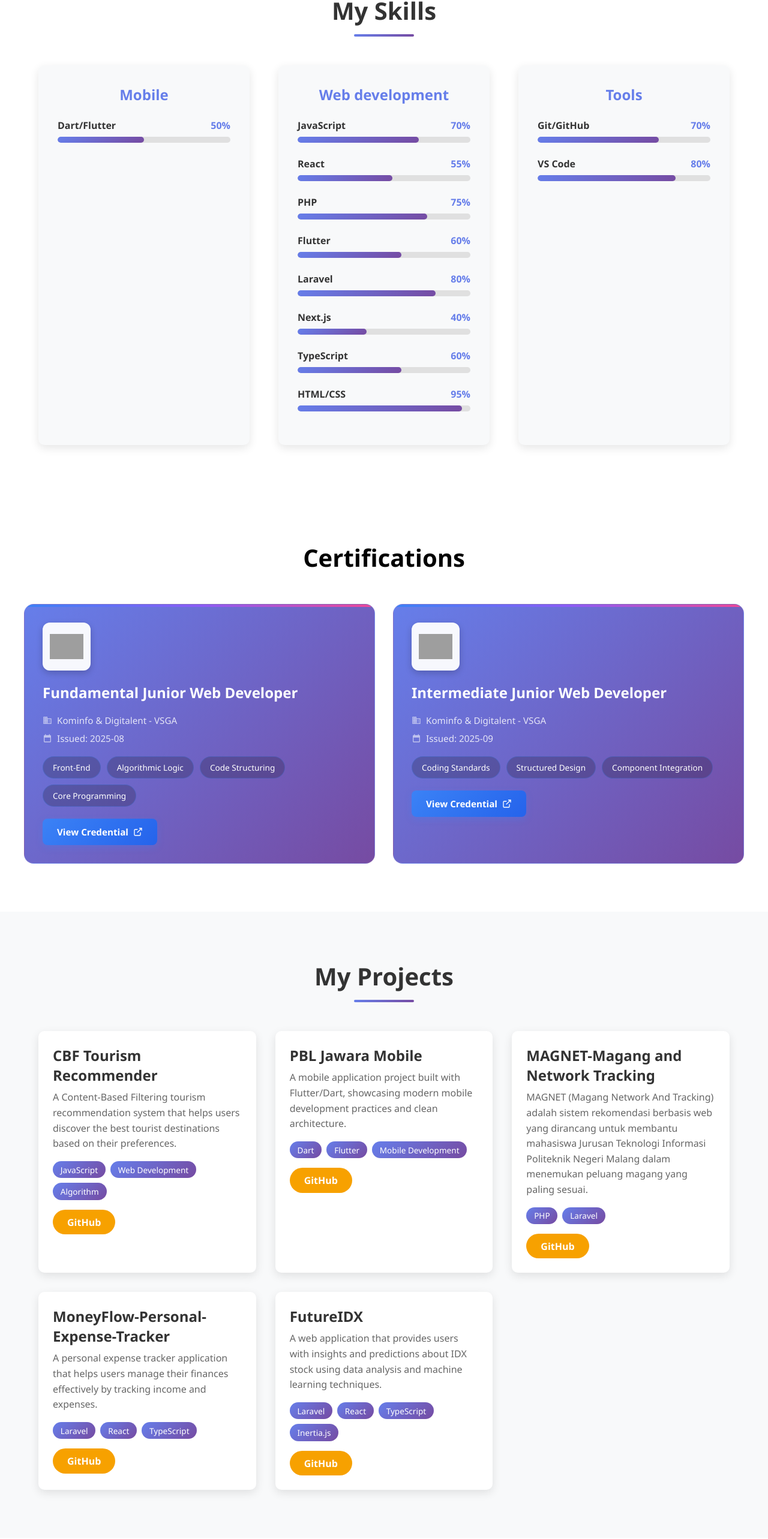
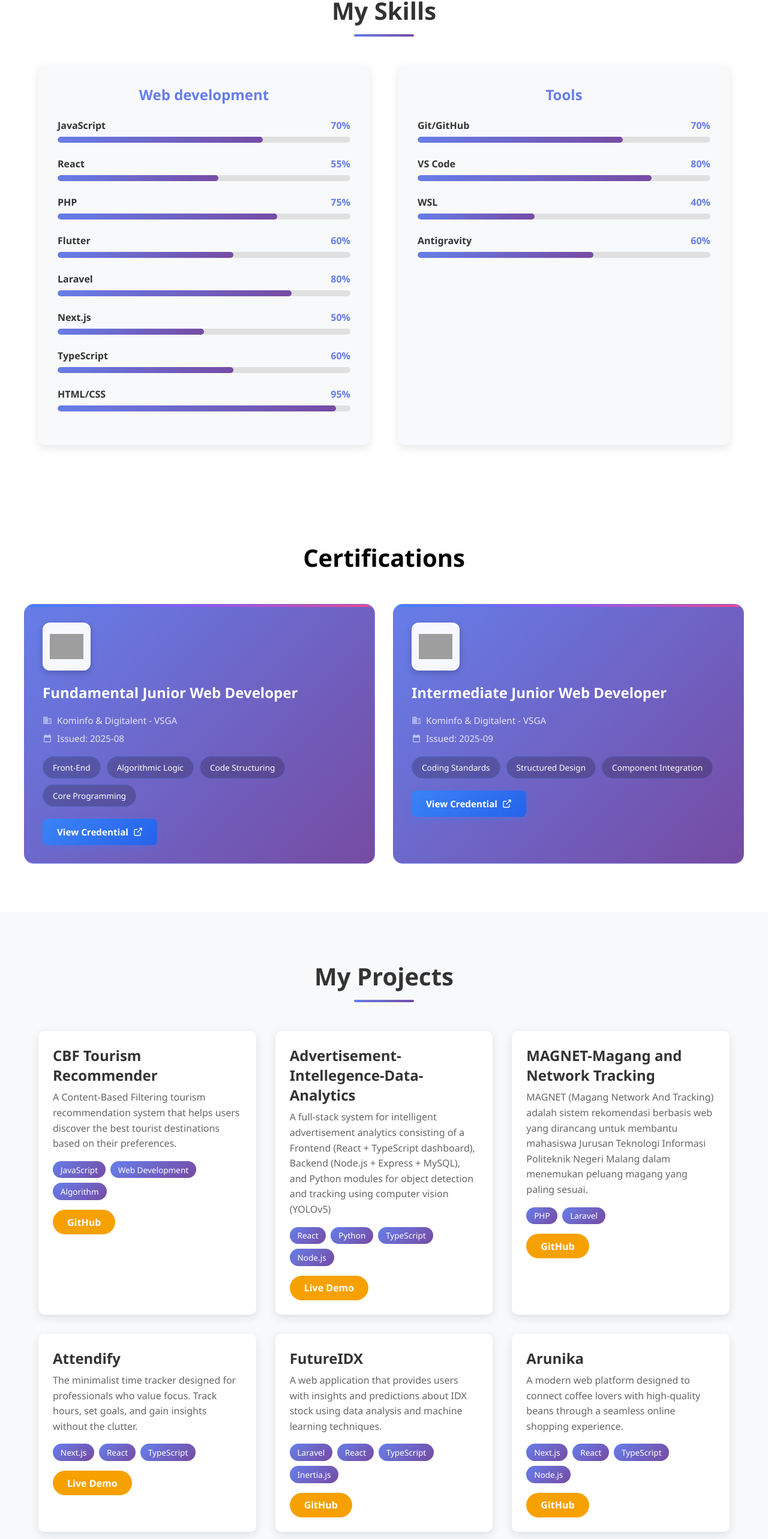
Before and after one commit to AstorBoy11/Portofolio, a React (Create React App) app: page / in a window 1280 px wide. Shown: the part 2291-4857 px from the top of the page at 60% size. Built offline with nearby package versions, Linux system fonts and the light colour scheme; grey boxes are pictures that could not be loaded.

Commit message:
Update Projects and Skills components with new project details and skill adjustments

```diff
--- a/src/components/Projects.tsx
+++ b/src/components/Projects.tsx
@@ -21,10 +21,10 @@ const Projects: React.FC = () => {
     },
     {
       id: 2,
-      title: 'PBL Jawara Mobile',
-      description: 'A mobile application project built with Flutter/Dart, showcasing modern mobile development practices and clean architecture.',
-      technologies: ['Dart', 'Flutter', 'Mobile Development'],
-      githubLink: 'https://github.com/AstorBoy11/PBL-Jawara-Mobile',
+      title: 'Advertisement-Intellegence-Data-Analytics',
+      description: 'A full-stack system for intelligent advertisement analytics consisting of a Frontend (React + TypeScript dashboard), Backend (Node.js + Express + MySQL), and Python modules for object detection and tracking using computer vision (YOLOv5)',
+      technologies: ['React', 'Python', 'TypeScript', 'Node.js'],
+      demoLink: '#',
     },
     {
       id: 3,
@@ -35,10 +35,10 @@ const Projects: React.FC = () => {
     },
     {
       id: 4,
-      title: 'MoneyFlow-Personal-Expense-Tracker',
-      description: 'A personal expense tracker application that helps users manage their finances effectively by tracking income and expenses.',
-      technologies: ['Laravel', 'React', 'TypeScript'],
-      githubLink: 'https://github.com/AstorBoy11/MoneyFlow-Personal-Expense-Tracker.git',
+      title: 'Attendify',
+      description: 'The minimalist time tracker designed for professionals who value focus. Track hours, set goals, and gain insights without the clutter.',
+      technologies: ['Next.js', 'React', 'TypeScript'],
+      demoLink: 'https://attendify-three-sigma.vercel.app/',
     },
         {
       id: 5,
@@ -46,6 +46,13 @@ const Projects: React.FC = () => {
       description: 'A web application that provides users with insights and predictions about IDX stock using data analysis and machine learning techniques.',
       technologies: ['Laravel', 'React', 'TypeScript', 'Inertia.js'],
       githubLink: 'https://github.com/AstorBoy11/FutureIDX.git',
+    },
+            {
+      id: 5,
+      title: 'Arunika',
+      description: 'A modern web platform designed to connect coffee lovers with high-quality beans through a seamless online shopping experience.',
+      technologies: ['Next.js', 'React', 'TypeScript', 'Node.js'],
+      githubLink: 'https://github.com/AstorBoy11/Arunika.git',
     },
   ];
 
--- a/src/components/Skills.tsx
+++ b/src/components/Skills.tsx
@@ -9,20 +9,21 @@ interface Skill {
 
 const Skills: React.FC = () => {
   const skills: Skill[] = [
-    { name: 'Dart/Flutter', level: 50, category: 'Mobile' },
     { name: 'JavaScript', level: 70, category: 'Web development' },
     { name: 'React', level: 55, category: 'Web development' },
     { name: 'PHP', level: 75, category: 'Web development' },
     { name: 'Flutter', level: 60, category: 'Web development' },
     { name: 'Laravel', level: 80, category: 'Web development' },
-    { name: 'Next.js', level: 40, category: 'Web development' },
+    { name: 'Next.js', level: 50, category: 'Web development' },
     { name: 'TypeScript', level: 60, category: 'Web development' },
     { name: 'HTML/CSS', level: 95, category: 'Web development' },
     { name: 'Git/GitHub', level: 70, category: 'Tools' },
     { name: 'VS Code', level: 80, category: 'Tools' },
+    { name: 'WSL', level: 40, category: 'Tools' },
+    { name: 'Antigravity', level: 60, category: 'Tools' },
   ];
 
-  const categories = ['Mobile', 'Web development', 'Tools'];
+  const categories = ['Web development', 'Tools'];
 
   return (
     <section className="skills" id="skills">
```
